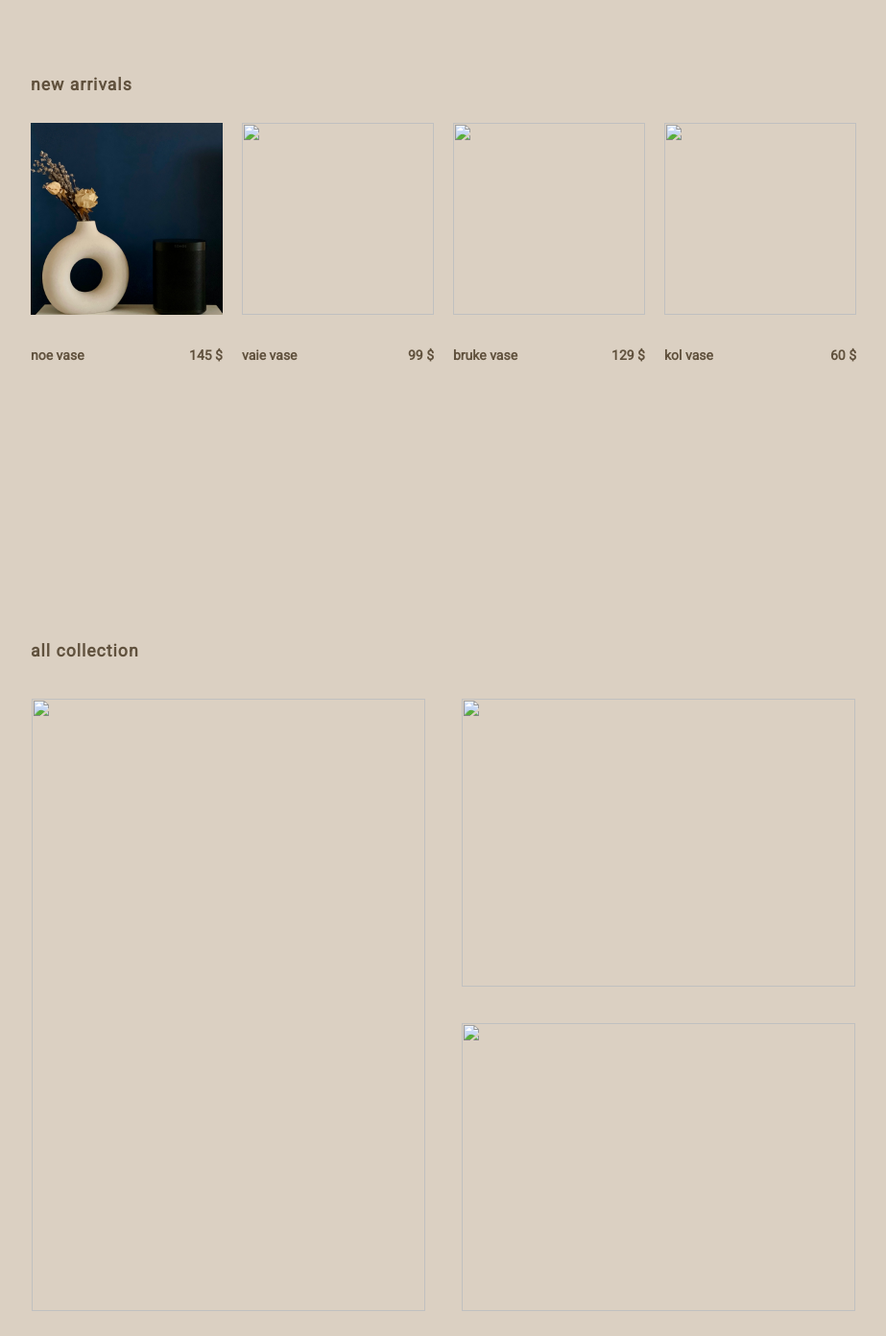
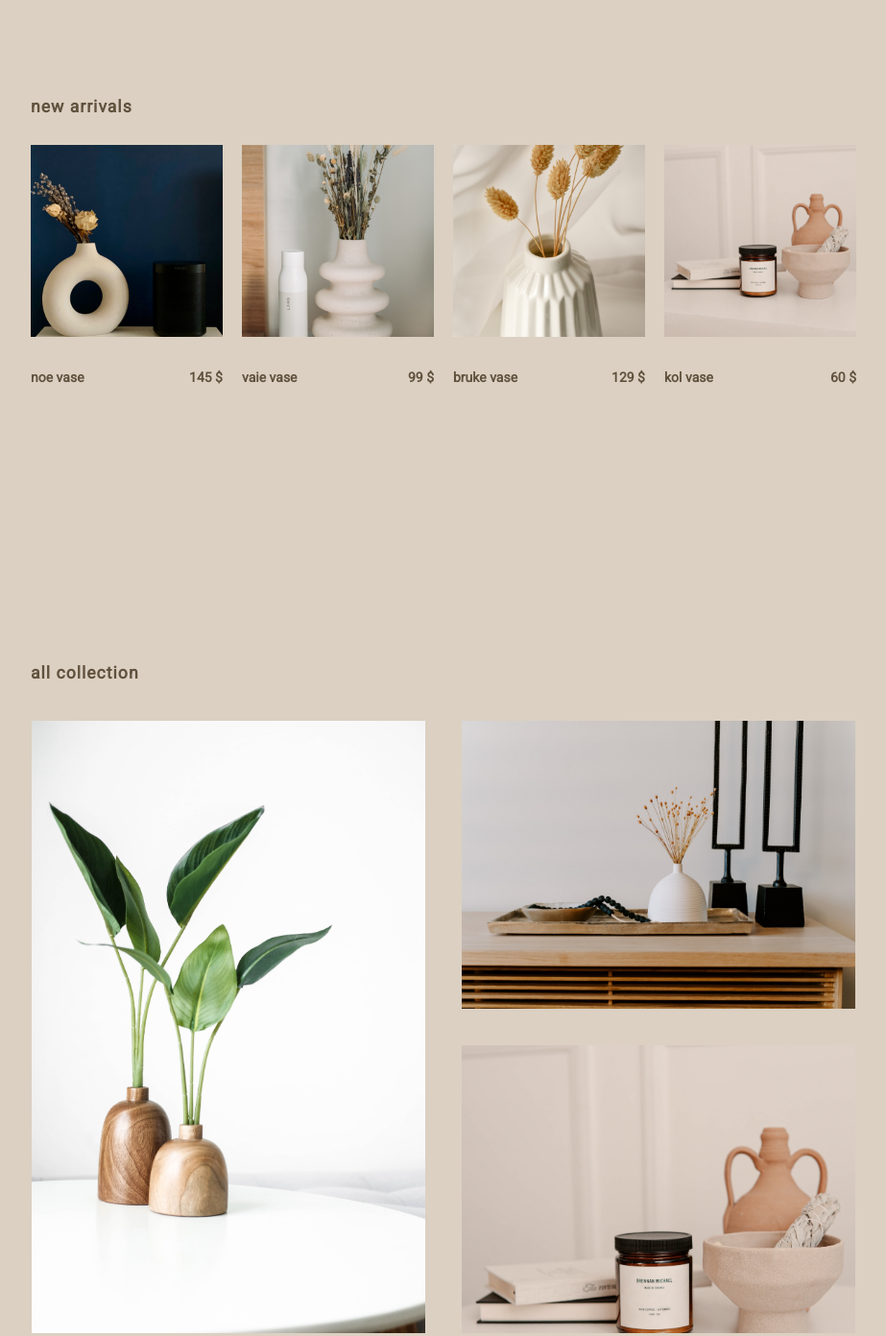
Before and after one commit to ubaid-mir/vasekart, a plain HTML site: page index.html in a window 1280 px wide. Shown: the part 1220-2612 px from the top of the page at 96% size, without its empty margins (178-1101 px from the left). Drawn offline with Linux system fonts and the light colour scheme; the site is published under a folder, as on GitHub Pages, so addresses that start at the root find nothing.

Commit message:
Update index.html

```diff
--- a/index.html
+++ b/index.html
@@ -21,7 +21,7 @@
         <a class="header-links" href="">contact</a>
       </div>
       <div class="mid-header">
-        <img class="logo" src="/images/vasekart1.png" alt="vaseKart" />
+        <img class="logo" src="images/vasekart1.png" alt="vaseKart" />
       </div>
       <div class="right-header">
         <a class="header-links" href="">account</a>
@@ -53,13 +53,13 @@
             <img class="new-arrival-vases" src="images/vase8.jpg" alt="" />
           </div>
           <div class="new-arrival-item">
-            <img class="new-arrival-vases" src="/images/vase6.jpg" alt="" />
+            <img class="new-arrival-vases" src="images/vase6.jpg" alt="" />
           </div>
           <div class="new-arrival-item">
-            <img class="new-arrival-vases" src="/images/vase3.jpg" alt="" />
+            <img class="new-arrival-vases" src="images/vase3.jpg" alt="" />
           </div>
           <div class="new-arrival-item">
-            <img class="new-arrival-vases" src="/images/vase13.jpg" alt="" />
+            <img class="new-arrival-vases" src="images/vase13.jpg" alt="" />
           </div>
           <div class="new-arrival-item">
             <div class="vase-info">
@@ -93,13 +93,13 @@
       <p class="section2-title">all collection</p>
       <div class="section2-container">
         <div class="item1">
-          <img class="item1-picture" src="/images/vase11.jpg" alt="" />
+          <img class="item1-picture" src="images/vase11.jpg" alt="" />
         </div>
         <div class="item2">
-          <img class="item2-picture" src="/images/vase5.jpg" alt="" />
+          <img class="item2-picture" src="images/vase5.jpg" alt="" />
         </div>
         <div class="item3">
-          <img class="item3-picture" src="/images/collection1.jpg" alt="" />
+          <img class="item3-picture" src="images/collection1.jpg" alt="" />
         </div>
       </div>
     </div>
```
